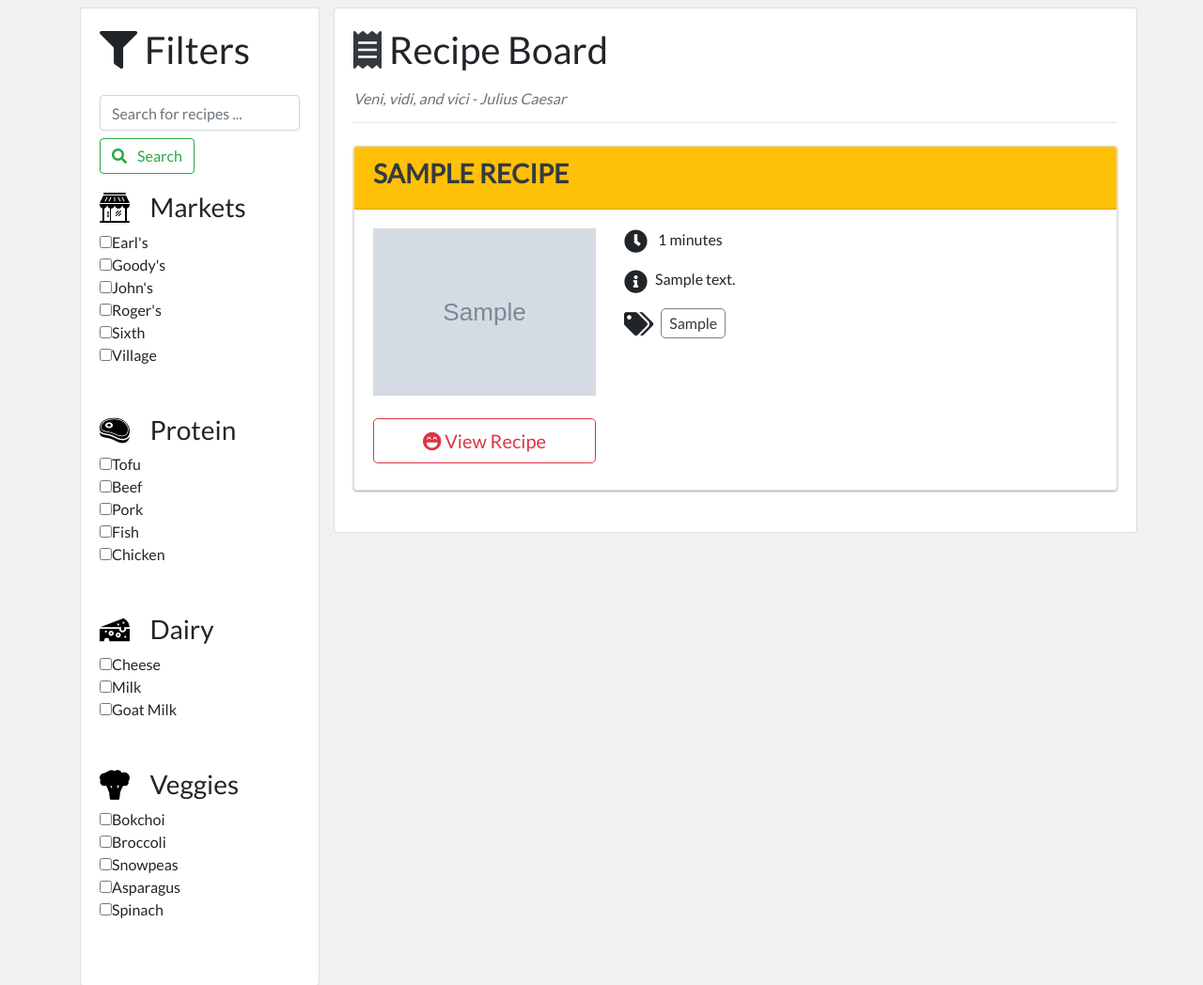
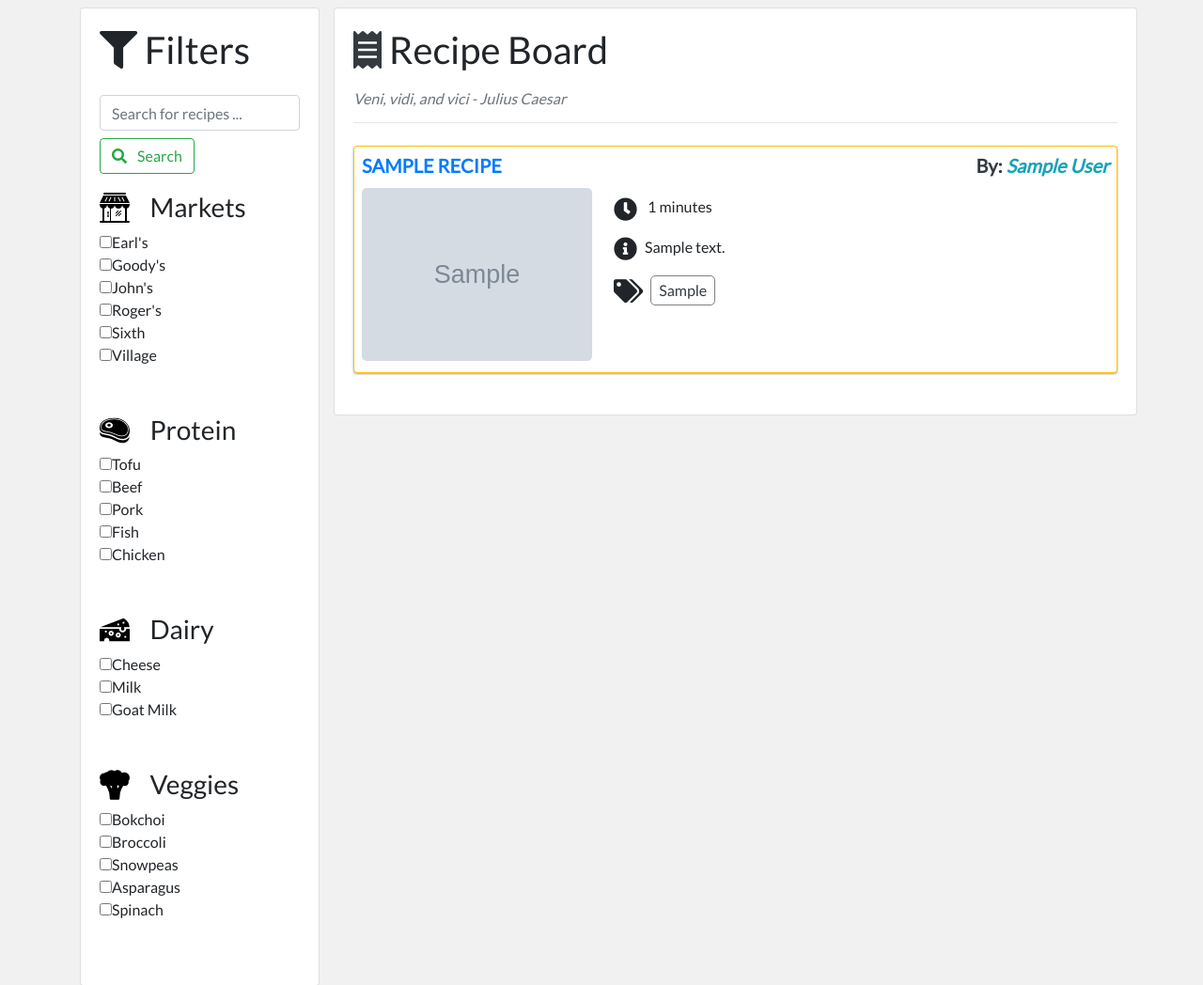
Before and after one commit to andyxor1/wecook, a Node server app: page /dashboard/community in a window 1280 px wide. Shown: the part 103-1151 px from the top of the page at 94% size. Run offline with Node 20, Linux system fonts and the light colour scheme; tables that the repository leaves empty hold one stand-in row (values such as "Sample post"); grey boxes marked "Sample" are stand-in pictures; some libraries are stand-ins or nearby versions.

Commit message:
recipe lists updatd

```diff
--- a/models/recipe_model.js
+++ b/models/recipe_model.js
@@ -10,6 +10,7 @@ var RecipeSchema = new Schema({
   description: { type: [String] },
   instructions: { type: [String] },
   author: { type: String },
+  author_name: { type: String },
   tags: { type: [String]},
 });
 
--- a/public/js/script.js
+++ b/public/js/script.js
@@ -330,17 +330,16 @@ $(document).ready(function () {
         var tags = tagGenerator(d.tags);
         var ings = ingGenerator(d.ingredients);
         var inss = insGenerator(d.instructions);
-        $("#recipe_result").append('<div class="card my-4 recipe_preview">' +
-          '<div class="card-header bg-warning">' +
-          '  <h3 class="text-dark text-uppercase font-weight-bold">' + d.title + '</h3>' +
+        $("#recipe_result").append('<div class="card my-4 recipe_preview border border-warning">' +
+          '<div class="card-body p-2">' +
+          '<div class="">' +
+          '  <h5 class="card-title text-primary font-weight-bold"><span class="text-uppercase">'+d.title+'</span> <span class="float-right text-dark"> By: <span class="text-info font-italic ">' + d.author_name + '</span> </span></h5>' +
           '  </div>' +
-          '  <div class="card-body">' +
           '    <div class="row">' +
           '      <div class="col-md-4">' +
-          '        <img class="recipe_preview mb-3" src="' + d.picture + '" alt="TODO" >' +
-          '        <a href="#" data-toggle="modal" data-target="#recipe_' + d.id + '" class="btn btn-block btn-outline-danger btn-lg float- mt-2 mb-2"> <i class="fas fa-laugh-beam"></i> View Recipe</a>' +
+          '        <a href="#" data-toggle="modal" data-target="#recipe_'+d._id+'"><img class="view_img mb-1 img-fluid align-middle" src="' + d.picture + '" alt="'+ d.title +'" ></a>' +
           '      </div>' +
-          '      <div class="col-md-8">' +
+          '      <div class="col-md-8 p-2">' +
           '        <p class="card-text"><i class="icon mr-2 font-25 fas fa-clock"></i>' + d.cook_time + ' minutes</p>' +
           '        <p class="card-text"><i class="icon mr-2 font-25 fas fa-info-circle"></i>' + d.description + '</p>' +
           '        <div class="d-flex flex-wrap">' +
@@ -354,7 +353,7 @@ $(document).ready(function () {
           '  </div>' +
           '</div>' +
 
-            '<div class="modal fade" id="recipe_' + d.id + '" tabindex="-1" role="dialog" aria-labelledby="exampleModalCenterTitle" aria-hidden="true">' +
+            '<div class="modal fade" id="recipe_' + d._id + '" tabindex="-1" role="dialog" aria-labelledby="exampleModalCenterTitle" aria-hidden="true">' +
               '<div class="modal-dialog modal-dialog-centered modal-lg" role="document">' +
               '<div class="modal-content recipe_preview">' +
               '<div class="modal-header">' +
--- a/routes/app_routes.js
+++ b/routes/app_routes.js
@@ -215,6 +215,7 @@ router.post('/recipes', isLoggedIn, async function(req, res) {
     // recipe["picture"] = "/pictures/tofu-stew.jpg";
     var author = req.user;
     recipe["author"] = author._id ;
+    recipe["author_name"] = author.username ;
     console.log("Hello---------------------------------------------------------------------------------------------");
     console.log(recipe);
     console.log("Bye---------------------------------------------------------------------------------------------");
--- a/views/includes/recipe_list.ejs
+++ b/views/includes/recipe_list.ejs
@@ -6,11 +6,11 @@
   }
   return truncated;
 <% }%>
-<!--
+
 <div class="card my-4 recipe_preview border border-warning">
   <div class="card-body p-2">
     <div class="">
-      <h5 class="card-title text-primary font-weight-bold"><span class="text-uppercase"><%= recipe.title %> </span> <span class="float-right text-dark"> By: <span class="text-info font-italic "> <%= recipe.author %> </span> </span></h5>
+      <h5 class="card-title text-primary font-weight-bold"><span class="text-uppercase"><%= recipe.title %> </span> <span class="float-right text-dark"> By: <span class="text-info font-italic "> <%= recipe.author_name %> </span> </span></h5>
     </div>
     <div class="row">
       <div class="col-md-4">
@@ -25,17 +25,17 @@
         <div class="d-flex flex-wrap">
           <i class="icon mr-2 py-1 font-25 fas fa-tags"></i>
             <% recipe.tags.forEach(function(tag) { %>
-                <a href="#" class="mr-2 mb-2 px-2 tag text-dark"><%= tag %></a>
+                <a class="mr-2 mb-2 px-2 tag text-dark"><%= tag %></a>
             <% }); %>
         </div>
       </div>
     </div>
   </div>
 </div>
--->
 
 
-<div class="card my-4 recipe_preview">
+
+<!-- <div class="card my-4 recipe_preview">
   <div class="card-header bg-warning">
     <h3 class="text-dark text-uppercase font-weight-bold"><%= recipe.title %></h3>
   </div>
@@ -58,8 +58,6 @@
         </div>
       </div>
     </div>
-
-
   </div>
-</div>
+</div> -->
 <%- include('../includes/recipe_modal', {recipe: recipe}); %>
```
